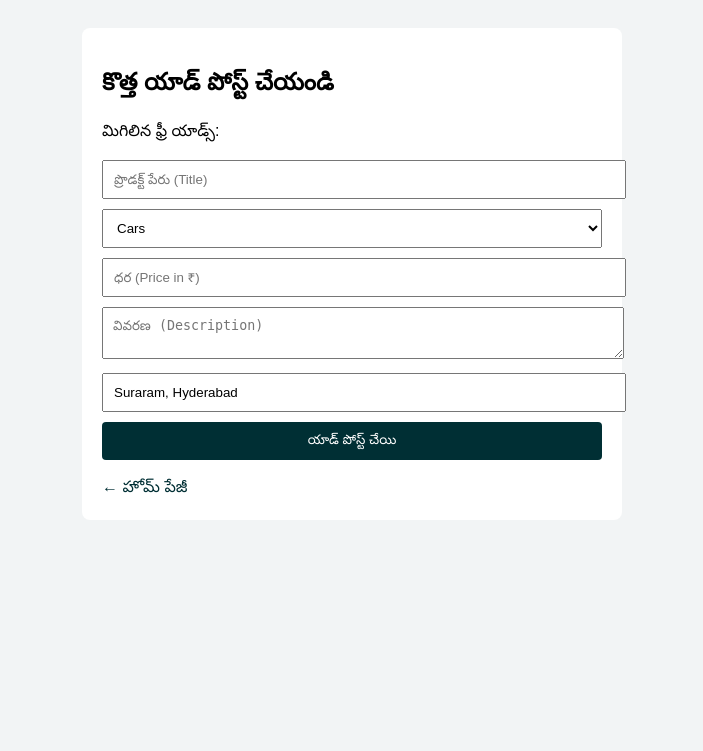
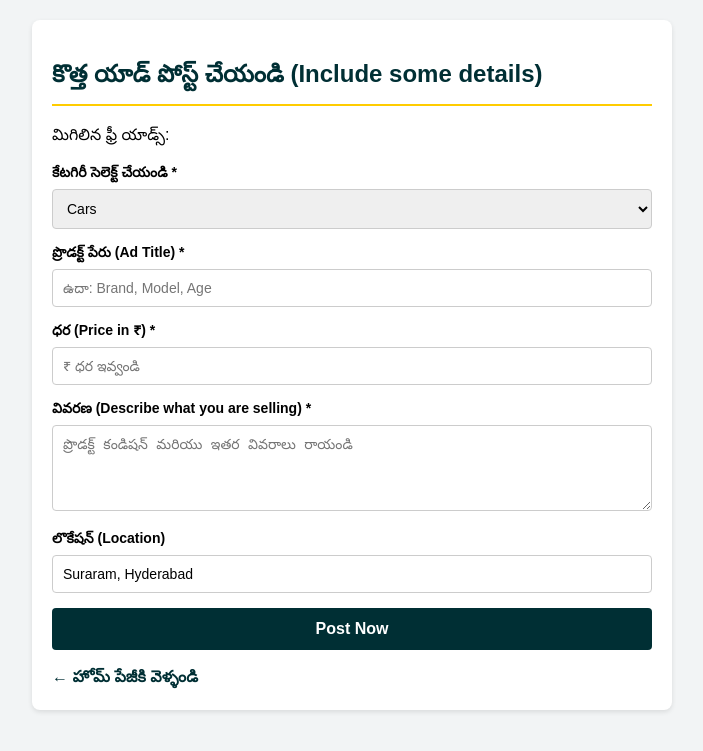
Before and after one commit to mujahidsdghf-bot/-sell-and-buy-app, a Flask app: page /post-ad in a window 1280 px wide. Shown: the top 751 px of the page, without its empty margins (288-991 px from the left). Run offline with Flask 3, Linux system fonts and the light colour scheme; the visitor is signed in with stand-in values (Sample User, id 1).

Commit message:
Update post_ad.html

```diff
--- a/templates/post_ad.html
+++ b/templates/post_ad.html
@@ -2,28 +2,77 @@
 <html lang="te">
 <head>
     <meta charset="UTF-8">
-    <title>Post Ad</title>
+    <title>Post Ad - OLX Style</title>
+    <style>
+        body { font-family: Arial, sans-serif; margin: 0; background: #f2f4f5; padding: 20px; }
+        .container { max-width: 600px; margin: auto; background: white; padding: 20px; border-radius: 8px; box-shadow: 0 2px 5px rgba(0,0,0,0.1); }
+        h2 { color: #002f34; border-bottom: 2px solid #ffcc00; padding-bottom: 10px; }
+        .form-group { margin-bottom: 15px; }
+        label { display: block; font-weight: bold; margin-bottom: 5px; font-size: 14px; }
+        input, select, textarea { width: 100%; padding: 10px; border: 1px solid #ccc; border-radius: 4px; font-size: 14px; box-sizing: border-box; }
+        .btn { background: #002f34; color: white; padding: 12px; border: none; border-radius: 4px; cursor: pointer; width: 100%; font-size: 16px; font-weight: bold; }
+        .btn:hover { background: #004d55; }
+    </style>
 </head>
-<body style="font-family: Arial; background: #f2f4f5; padding: 20px;">
-    <div style="max-width: 500px; margin: auto; background: white; padding: 20px; border-radius: 8px;">
-        <h2>కొత్త యాడ్ పోస్ట్ చేయండి</h2>
+<body>
+    <div class="container">
+        <h2>కొత్త యాడ్ పోస్ట్ చేయండి (Include some details)</h2>
         <p>మిగిలిన ఫ్రీ యాడ్స్: <b>{{ user.free_ads_count }}</b></p>
+
         <form method="POST">
-            <input type="text" name="title" placeholder="ప్రొడక్ట్ పేరు (Title)" required style="width: 100%; padding: 10px; margin-bottom: 10px;"><br>
-            <select name="category" style="width: 100%; padding: 10px; margin-bottom: 10px;">
-                <option value="Cars">Cars</option>
-                <option value="Mobiles">Mobiles</option>
-                <option value="Bikes">Bikes</option>
-                <option value="Electronics">Electronics</option>
-                <option value="Furniture">Furniture</option>
-            </select><br>
-            <input type="number" name="price" placeholder="ధర (Price in ₹)" required style="width: 100%; padding: 10px; margin-bottom: 10px;"><br>
-            <textarea name="description" placeholder="వివరణ (Description)" style="width: 100%; padding: 10px; margin-bottom: 10px;"></textarea><br>
-            <input type="text" name="location" value="Suraram, Hyderabad" style="width: 100%; padding: 10px; margin-bottom: 10px;"><br>
-            <button type="submit" style="background: #002f34; color: white; padding: 10px 20px; border: none; border-radius: 4px; cursor: pointer; width: 100%;">యాడ్ పోస్ట్ చేయి</button>
+            <div class="form-group">
+                <label>కేటగిరీ సెలెక్ట్ చేయండి *</label>
+                <select name="category" required>
+                    <optgroup label="Cars & Vehicles">
+                        <option value="Cars">Cars</option>
+                        <option value="Bikes">Bikes (Motorcycles, Scooters, Bicycles)</option>
+                        <option value="Commercial Vehicles">Commercial Vehicles & Spares</option>
+                    </optgroup>
+                    <optgroup label="Properties">
+                        <option value="Properties">For Sale / Rent: Houses, Apartments, Lands, PG</option>
+                    </optgroup>
+                    <optgroup label="Mobiles & Electronics">
+                        <option value="Mobiles">Mobile Phones, Tablets, Accessories</option>
+                        <option value="Electronics">Electronics & Appliances</option>
+                    </optgroup>
+                    <optgroup label="Home & Lifestyle">
+                        <option value="Furniture">Furniture (Sofa, Beds, Decor)</option>
+                        <option value="Fashion">Fashion (Men, Women, Kids)</option>
+                        <option value="Books & Sports">Books, Sports & Hobbies</option>
+                    </optgroup>
+                    <optgroup label="Others & Services">
+                        <option value="Pets">Pets (Dogs, Fishes, Aquarium)</option>
+                        <option value="Jobs">Jobs (Data Entry, Sales, Driver, Teacher)</option>
+                        <option value="Services">Services (Education, Tours, Repair, Health)</option>
+                        <option value="Other">Other Items</option>
+                    </optgroup>
+                </select>
+            </div>
+
+            <div class="form-group">
+                <label>ప్రొడక్ట్ పేరు (Ad Title) *</label>
+                <input type="text" name="title" placeholder="ఉదా: Brand, Model, Age" required>
+            </div>
+
+            <div class="form-group">
+                <label>ధర (Price in ₹) *</label>
+                <input type="number" name="price" placeholder="₹ ధర ఇవ్వండి" required>
+            </div>
+
+            <div class="form-group">
+                <label>వివరణ (Describe what you are selling) *</label>
+                <textarea name="description" rows="4" placeholder="ప్రొడక్ట్ కండిషన్ మరియు ఇతర వివరాలు రాయండి" required></textarea>
+            </div>
+
+            <div class="form-group">
+                <label>లొకేషన్ (Location)</label>
+                <input type="text" name="location" value="Suraram, Hyderabad">
+            </div>
+
+            <button type="submit" class="btn">Post Now</button>
         </form>
         <br>
-        <a href="/" style="color: #002f34; text-decoration: none;">← హోమ్ పేజీ</a>
+        <a href="/" style="color: #002f34; text-decoration: none; font-weight: bold;">← హోమ్ పేజీకి వెళ్ళండి</a>
     </div>
 </body>
 </html>
```
